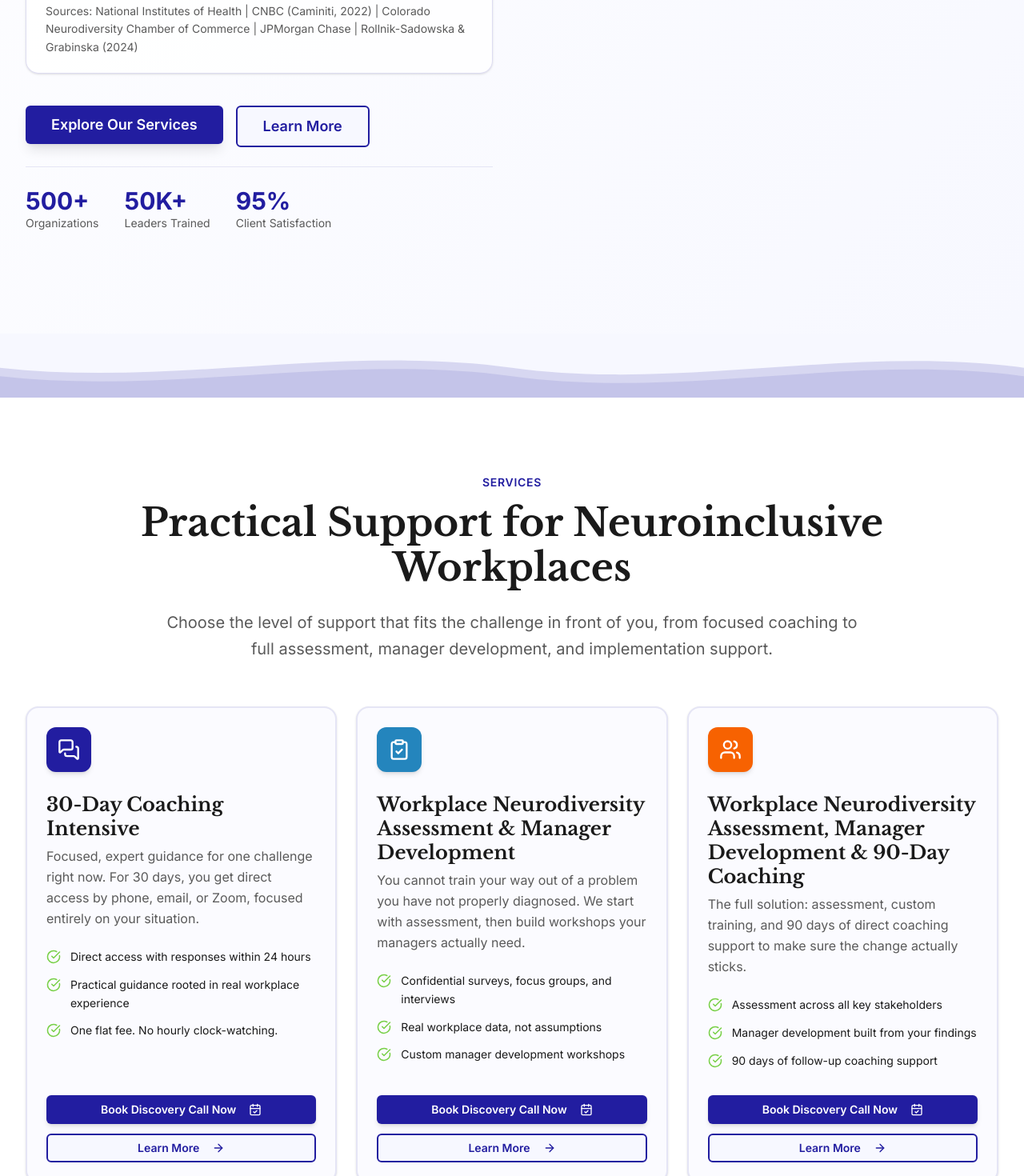
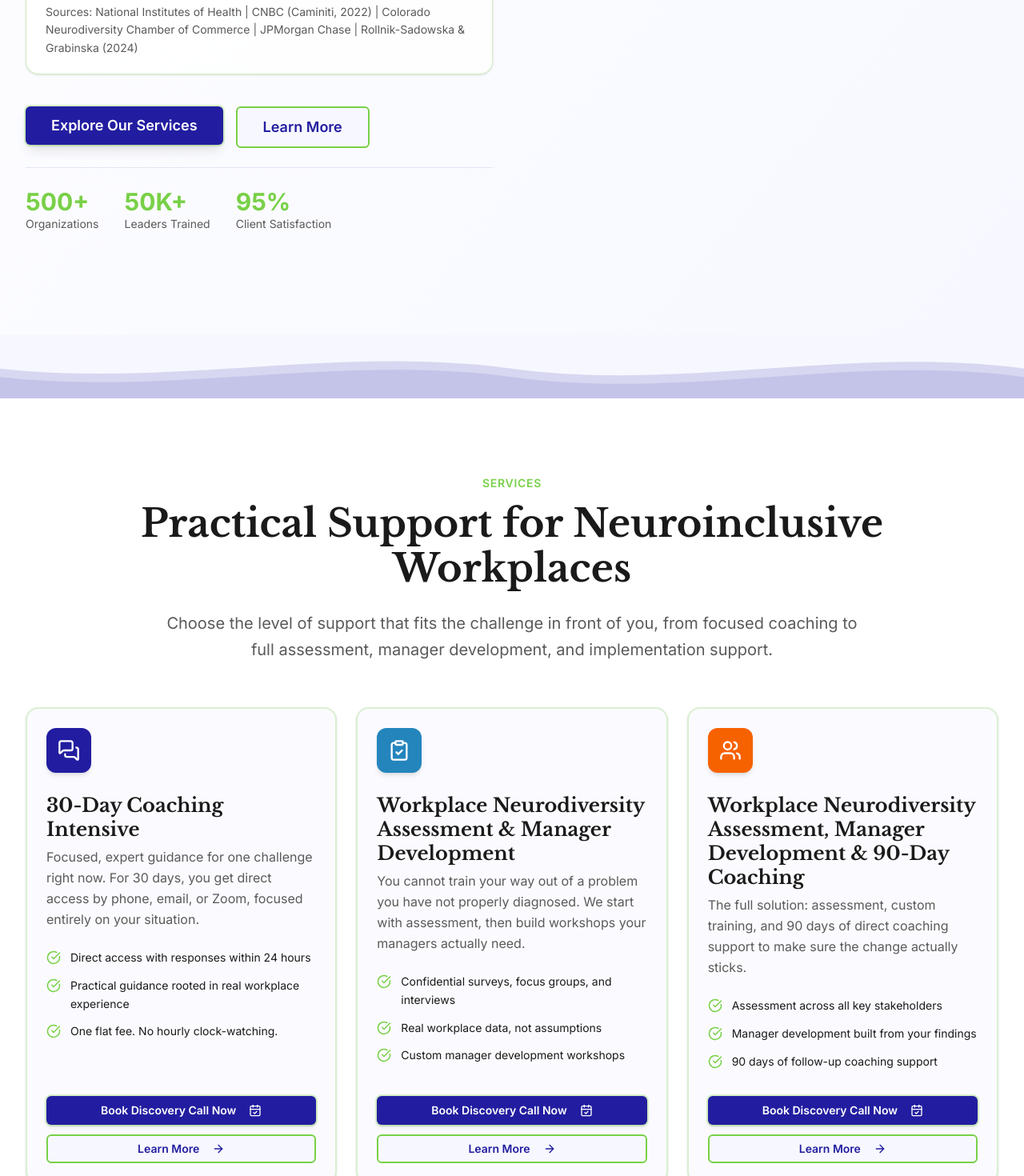
Before and after one commit to LVRD4/neurodiverse-strategies, a Next.js app: page / in a window 1280 px wide. Shown: the part 1220-2690 px from the top of the page at 80% size. Built offline with nearby package versions, Linux system fonts and the light colour scheme.

Commit message:
added green color to more places

```diff
--- a/app/components/About.tsx
+++ b/app/components/About.tsx
@@ -8,7 +8,7 @@ export function About() {
       <section id="about" className="py-24 bg-[#f7f8ff]">
         <div className="max-w-7xl mx-auto px-4 sm:px-6 lg:px-8">
           <div className="text-center mb-14">
-            <p className="text-[#221da0] text-sm font-semibold uppercase tracking-wider mb-3">
+            <p className="text-[#78D047] text-sm font-semibold uppercase tracking-wider mb-3">
               About
             </p>
             <h2 className="text-4xl md:text-5xl text-[#1a1a1a] mb-6">
@@ -17,7 +17,7 @@ export function About() {
           </div>
 
           <div className="space-y-8">
-            <div className="rounded-2xl border border-[#221da0]/15 bg-white p-8 shadow-sm lg:p-10">
+            <div className="rounded-2xl border border-[#78D047]/35 bg-white p-8 shadow-sm lg:p-10">
               <div className="mb-6 flex h-14 w-14 items-center justify-center rounded-xl bg-[#221da0] shadow-md">
                 <Building2 className="text-white" size={28} />
               </div>
@@ -32,7 +32,7 @@ export function About() {
               </p>
             </div>
 
-            <div className="rounded-2xl border border-[#221da0]/15 bg-white p-8 shadow-sm lg:p-10">
+            <div className="rounded-2xl border border-[#78D047]/35 bg-white p-8 shadow-sm lg:p-10">
               <div className="grid gap-8 lg:grid-cols-[1fr_380px] lg:items-start">
                 <div>
                   <div className="mb-4 flex flex-wrap gap-3">
--- a/app/components/Blog.tsx
+++ b/app/components/Blog.tsx
@@ -104,8 +104,8 @@ export function Blog() {
                 key={index}
                 className={`px-4 py-2 rounded-full transition-colors ${
                   index === 0
-                    ? "bg-[#221da0] text-white"
-                    : "bg-gray-100 text-gray-700 hover:bg-[#eef0ff]"
+                    ? "bg-[#78D047] text-[#1a1a1a]"
+                    : "bg-gray-100 text-gray-700 hover:bg-[#78D047]/20"
                 }`}
               >
                 {category}
@@ -119,7 +119,7 @@ export function Blog() {
               .map((post) => (
                 <div
                   key={post.id}
-                  className="grid lg:grid-cols-2 gap-8 bg-gradient-to-br from-[#eef0ff] to-[#e8f8dc] rounded-3xl overflow-hidden p-8"
+                  className="grid lg:grid-cols-2 gap-8 bg-gradient-to-br from-[#eef0ff] to-[#e8f8dc] rounded-3xl overflow-hidden border border-[#78D047]/30 p-8"
                 >
                   <div className="relative rounded-xl overflow-hidden h-96">
                     <ImageWithFallback
@@ -201,7 +201,7 @@ export function Blog() {
           <div className="text-center mt-12">
             <Button
               variant="outline"
-              className="border-[#221da0] text-[#221da0] hover:bg-[#eef0ff]"
+              className="border-[#78D047] text-[#221da0] hover:bg-[#78D047]/20"
             >
               Load More Articles
             </Button>
--- a/app/components/Hero.tsx
+++ b/app/components/Hero.tsx
@@ -20,7 +20,7 @@ export function Hero() {
           <div className="grid lg:grid-cols-2 gap-12 items-center">
             <div className="space-y-6">
               <div className="inline-block">
-                <span className="bg-[#221da0]/10 text-[#221da0] px-4 py-2 rounded-full text-sm font-semibold border border-[#221da0]/30">
+                <span className="bg-[#78D047]/15 text-[#221da0] px-4 py-2 rounded-full text-sm font-semibold border border-[#78D047]/50">
                   Workplace Transformation
                 </span>
               </div>
@@ -32,12 +32,12 @@ export function Hero() {
                   Up to 85% of neurodivergent employees won&apos;t keep their jobs,
                   and their companies are paying the price.
                 </p>
-                <div className="rounded-2xl border border-[#221da0]/15 bg-white/80 px-6 py-5 text-[#5a5a5a] shadow-sm">
+                <div className="rounded-2xl border border-[#78D047]/35 bg-white/80 px-6 py-5 text-[#5a5a5a] shadow-sm">
                   <h2 className="text-center text-xl font-semibold leading-tight text-[#1a1a1a]">
                     Here&apos;s what the research actually shows and what it&apos;s
                     costing companies:
                   </h2>
-                  <ul className="mt-5 list-disc space-y-2 pl-6 text-lg leading-relaxed marker:text-[#221da0]">
+                  <ul className="mt-5 list-disc space-y-2 pl-6 text-lg leading-relaxed marker:text-[#78D047]">
                     <li>
                       <strong className="font-semibold text-[#1a1a1a]">
                         $236 million. That&apos;s the annual cost of unaddressed
@@ -84,14 +84,14 @@ export function Hero() {
               </div>
               <div className="flex flex-col sm:flex-row gap-4 pt-4">
                 <Button
-                  className="bg-[#221da0] hover:bg-[#1b177f] text-white px-8 py-6 text-lg shadow-lg"
+                  className="bg-[#221da0] hover:bg-[#1b177f] text-white px-8 py-6 text-lg shadow-lg ring-2 ring-[#78D047]/30"
                   onClick={() => scrollToSection('what-we-offer')}
                 >
                   Explore Our Services
                 </Button>
                 <Button
                   variant="outline"
-                  className="border-2 border-[#221da0] text-[#221da0] hover:bg-[#221da0] hover:text-white px-8 py-6 text-lg"
+                  className="border-2 border-[#78D047] text-[#221da0] hover:bg-[#78D047] hover:text-[#1a1a1a] px-8 py-6 text-lg"
                   onClick={() => scrollToSection('about')}
                 >
                   Learn More
@@ -99,15 +99,15 @@ export function Hero() {
               </div>
               <div className="flex gap-8 pt-6 border-t border-[#221da0]/10">
                 <div>
-                  <div className="text-3xl font-bold text-[#221da0]">500+</div>
+                  <div className="text-3xl font-bold text-[#78D047]">500+</div>
                   <div className="text-[#5a5a5a] text-sm">Organizations</div>
                 </div>
                 <div>
-                  <div className="text-3xl font-bold text-[#221da0]">50K+</div>
+                  <div className="text-3xl font-bold text-[#78D047]">50K+</div>
                   <div className="text-[#5a5a5a] text-sm">Leaders Trained</div>
                 </div>
                 <div>
-                  <div className="text-3xl font-bold text-[#221da0]">95%</div>
+                  <div className="text-3xl font-bold text-[#78D047]">95%</div>
                   <div className="text-[#5a5a5a] text-sm">
                     Client Satisfaction
                   </div>
--- a/app/components/WhatWeOffer.tsx
+++ b/app/components/WhatWeOffer.tsx
@@ -79,7 +79,7 @@ export function WhatWeOffer({ onBookingClick }: WhatWeOfferProps) {
       <section id="what-we-offer" className="py-24 bg-white">
         <div className="max-w-7xl mx-auto px-4 sm:px-6 lg:px-8">
           <div className="text-center mb-14">
-            <p className="text-[#221da0] text-sm font-semibold uppercase tracking-wider mb-3">
+            <p className="text-[#78D047] text-sm font-semibold uppercase tracking-wider mb-3">
               Services
             </p>
             <h2 className="text-4xl md:text-5xl text-[#1a1a1a] leading-[1.18] mb-6">
@@ -99,7 +99,7 @@ export function WhatWeOffer({ onBookingClick }: WhatWeOfferProps) {
               return (
                 <Card
                   key={service.serviceType}
-                  className="flex h-full flex-col rounded-2xl border-2 border-[#221da0]/10 bg-[#fbfbff] shadow-sm transition-all duration-300 hover:-translate-y-1 hover:border-[#221da0]/30 hover:shadow-xl"
+                  className="flex h-full flex-col rounded-2xl border-2 border-[#78D047]/25 bg-[#fbfbff] shadow-sm transition-all duration-300 hover:-translate-y-1 hover:border-[#78D047]/70 hover:shadow-xl"
                 >
                   <CardHeader>
                     <div
@@ -133,7 +133,7 @@ export function WhatWeOffer({ onBookingClick }: WhatWeOfferProps) {
                     <div className="mt-auto space-y-3">
                       <Button
                         onClick={() => onBookingClick(service.serviceType)}
-                        className="w-full bg-[#221da0] text-white shadow-md transition-all hover:bg-[#1b177f] hover:shadow-lg"
+                        className="w-full bg-[#221da0] text-white shadow-md ring-2 ring-[#78D047]/30 transition-all hover:bg-[#1b177f] hover:shadow-lg"
                       >
                         Book Discovery Call Now
                         <CalendarCheck className="ml-2" size={18} />
@@ -141,7 +141,7 @@ export function WhatWeOffer({ onBookingClick }: WhatWeOfferProps) {
                       <Button
                         variant="outline"
                         onClick={() => scrollToSection(service.detailId)}
-                        className="w-full border-2 border-[#221da0] text-[#221da0] transition-all hover:bg-[#221da0] hover:text-white"
+                        className="w-full border-2 border-[#78D047] text-[#221da0] transition-all hover:bg-[#78D047] hover:text-[#1a1a1a]"
                       >
                         Learn More
                         <ArrowRight className="ml-2" size={18} />
@@ -252,9 +252,9 @@ function ServiceDetail({
   return (
     <article
       id={id}
-      className="scroll-mt-28 rounded-2xl border border-[#221da0]/15 bg-gradient-to-br from-[#fbfbff] to-white p-8 shadow-sm md:p-10"
+      className="scroll-mt-28 rounded-2xl border border-[#78D047]/30 bg-gradient-to-br from-[#fbfbff] to-white p-8 shadow-sm md:p-10"
     >
-      <p className="mb-3 text-sm font-semibold uppercase tracking-wider text-[#221da0]">
+      <p className="mb-3 text-sm font-semibold uppercase tracking-wider text-[#78D047]">
         {eyebrow}
       </p>
       <div className="grid gap-8 lg:grid-cols-[0.95fr_1.05fr] lg:items-start">
@@ -265,7 +265,7 @@ function ServiceDetail({
           <p className="mt-5 text-lg leading-relaxed text-[#5a5a5a]">{intro}</p>
           <Button
             onClick={onBookingClick}
-            className="mt-7 bg-[#221da0] px-6 py-6 text-base text-white shadow-md hover:bg-[#1b177f]"
+            className="mt-7 bg-[#221da0] px-6 py-6 text-base text-white shadow-md ring-2 ring-[#78D047]/30 hover:bg-[#1b177f]"
           >
             Book Discovery Call Now
             <CalendarCheck className="ml-2" size={18} />
@@ -283,7 +283,7 @@ function ServiceDetail({
               </p>
             </div>
           ))}
-          <p className="border-l-4 border-[#221da0] pl-4 text-base leading-relaxed text-[#1a1a1a]">
+          <p className="border-l-4 border-[#78D047] pl-4 text-base leading-relaxed text-[#1a1a1a]">
             {closing}
           </p>
         </div>
```
Also changed, not shown: app/components/Contact.tsx (+4 -4 lines), app/components/Header.tsx (+4 -4 lines).
